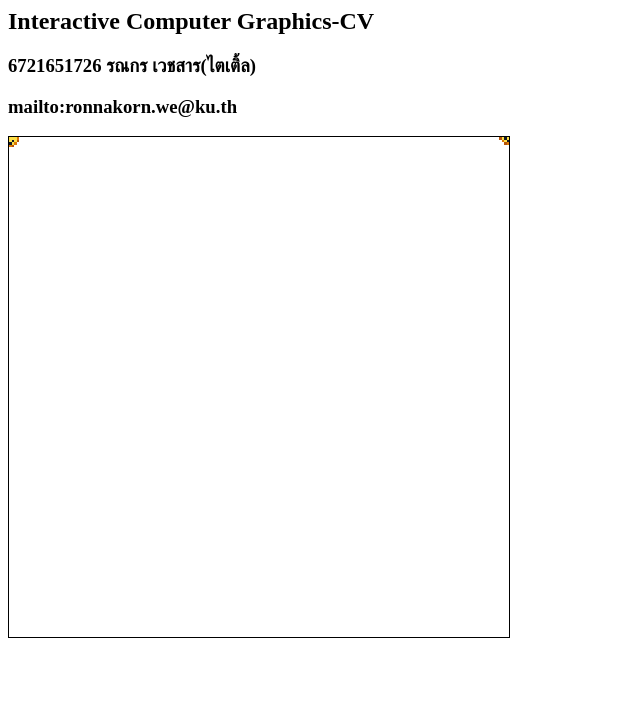
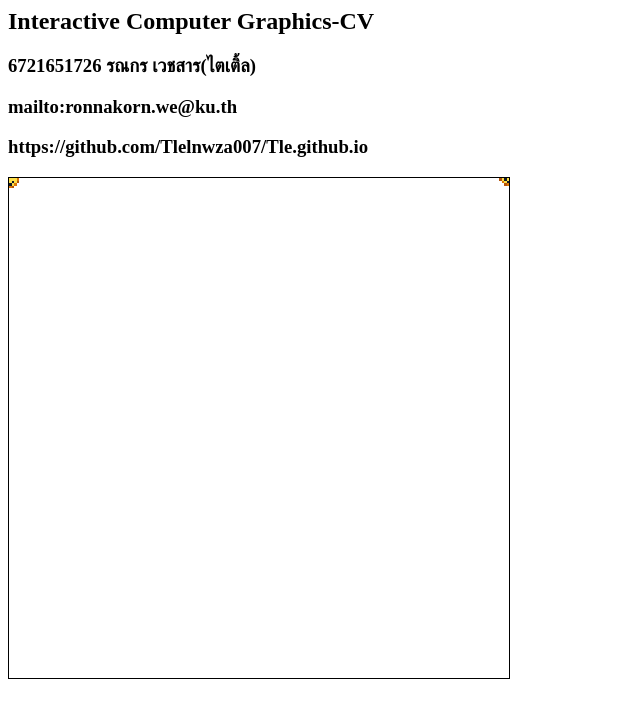
Before and after one commit to Tlelnwza007/Tle.github.io, a plain HTML site: page index.html in a window 1280 px wide. Shown: the whole page, without its empty margins (0-640 px from the left). Drawn offline with Linux system fonts and the light colour scheme.

Commit message:
Update index.html

```diff
--- a/index.html
+++ b/index.html
@@ -7,6 +7,7 @@
 <h2>Interactive Computer Graphics-CV</h2>
 <h3>6721651726 รณกร เวชสาร(ไตเติ้ล)</h3>
 <h3>mailto:ronnakorn.we@ku.th</h3>
+  <h3>https://github.com/Tlelnwza007/Tle.github.io</h3>
 <canvas id="canvas" width="200" height="200"
 style="width:500px; height:500px; border:1px solid #000; image-rendering: pixelated;">
 </canvas>
```
